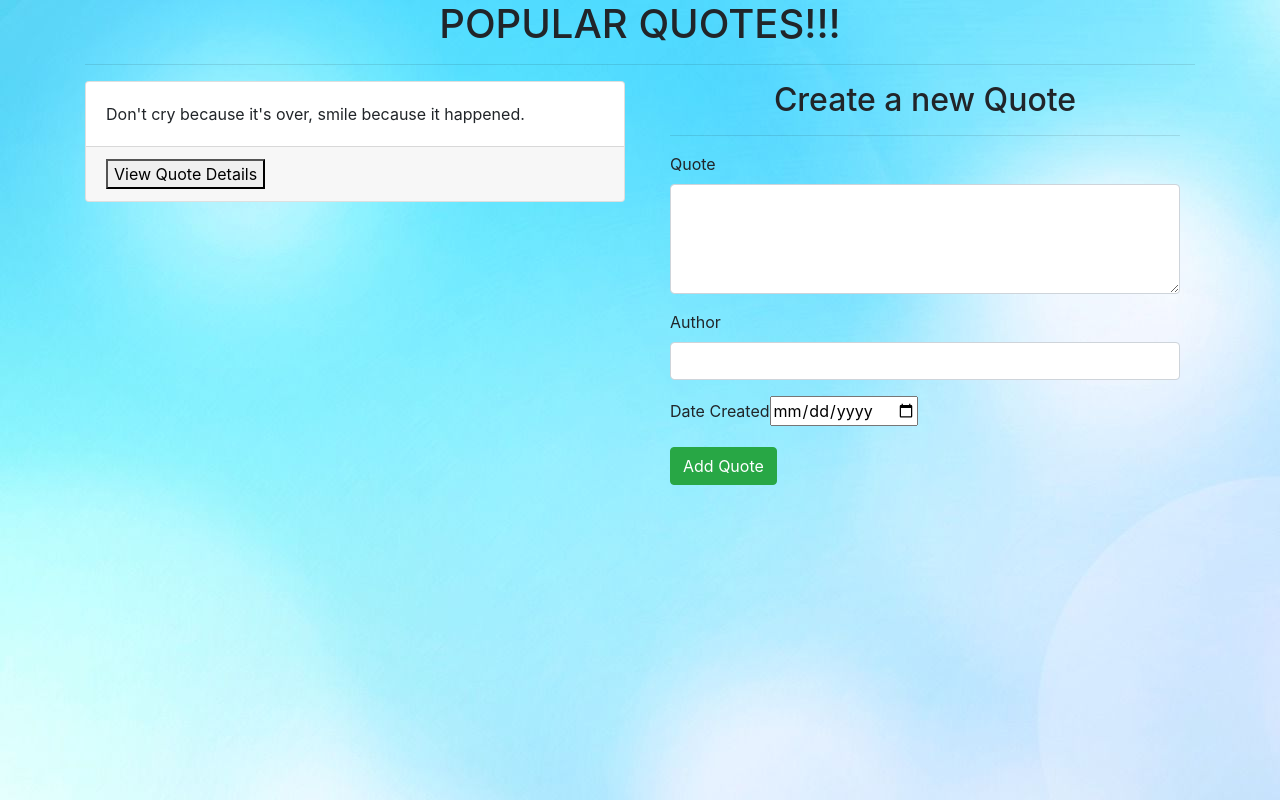
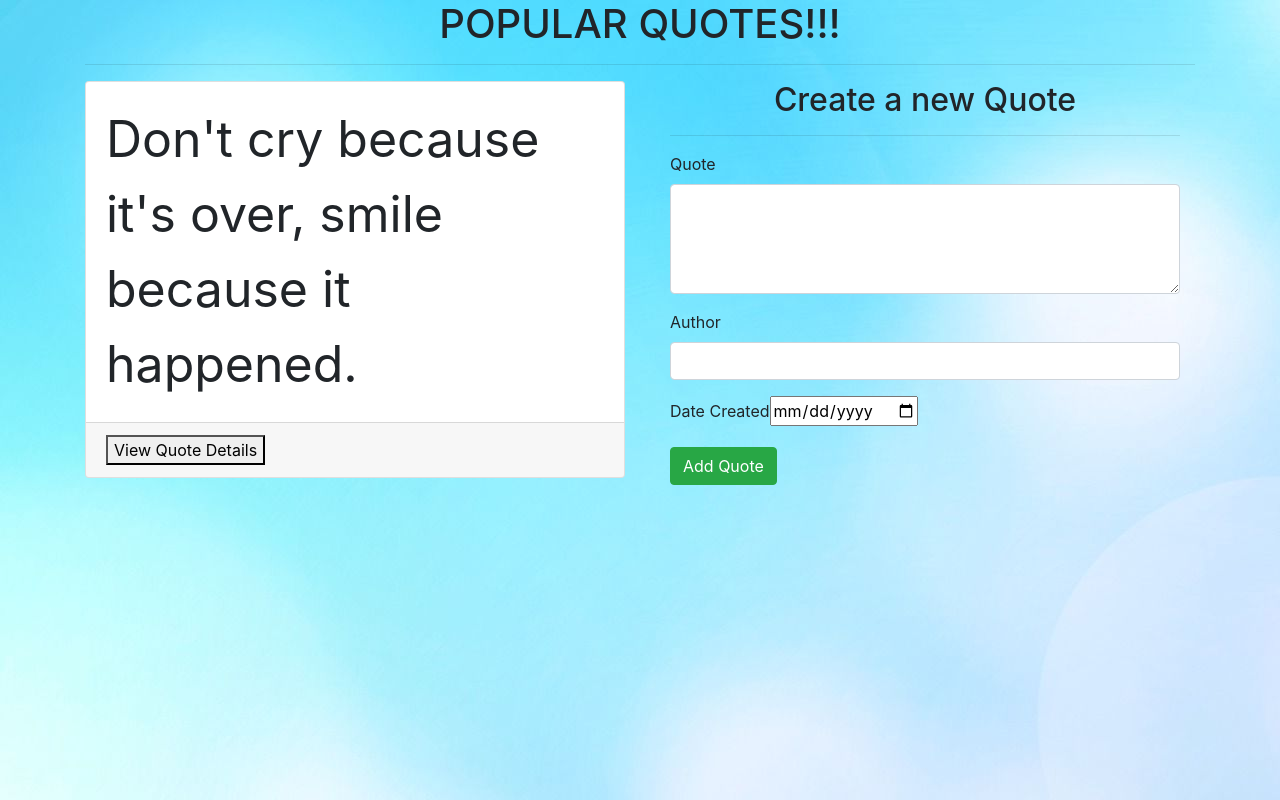
Before and after one commit to Laurent-c4/ANGULAR-IP1-QUOTES, an Angular app: page / in a window 1280 px wide. Built offline with nearby package versions, Linux system fonts and the light colour scheme.

Commit message:
Add quote font

```diff
--- a/src/app/quote-details/quote-details.component.html
+++ b/src/app/quote-details/quote-details.component.html
@@ -1,2 +1,2 @@
-<p>Author: {{quote.author}} <br><button (click)='quoteUpVote(true)'><i class="fa fa-thumbs-up">{{quote.upvotes}}</i></button> <br> <button (click)='quoteDownVote(true)'><i class="fa fa-thumbs-down">{{quote.downvotes}}</i></button> <br> {{quote.date|timeElapsed}}</p>
+<p>Author: {{quote.author}} <br><button class="btn btn-primary" (click)='quoteUpVote(true)'><i class="fa fa-thumbs-up">{{quote.upvotes}}</i></button>  <button class="btn btn-danger" (click)='quoteDownVote(true)'><i class="fa fa-thumbs-down">{{quote.downvotes}}</i></button> <br> {{quote.date|timeElapsed}}</p>
 <button (click)= 'quoteDelete(true)' class="btn btn-outline-danger">Delete Quote</button>
--- a/src/app/quote/quote.component.css
+++ b/src/app/quote/quote.component.css
@@ -1,6 +1,10 @@
 h1 {
     text-align: center;
 }
-card-body {
+.card-body {
     background: transparent;
 }
+
+.quote {
+    font-size: 50px;
+}
--- a/src/app/quote/quote.component.html
+++ b/src/app/quote/quote.component.html
@@ -6,7 +6,7 @@
       <div *ngFor='let quote of quotes; let i=index'>
         <div class= "card card-edit">
           <div class="card-body">
-          {{quote.quoteText}}
+          <span class="quote">{{quote.quoteText}}</span>
           <app-quote-details *ngIf='quote.showDetails' [quote]='quote' (isLike)='likeQuote($event,i)'
             (isDislike)='dislikeQuote($event,i)' (isDelete)='deleteQuote($event,i)'>
           </app-quote-details>
```
